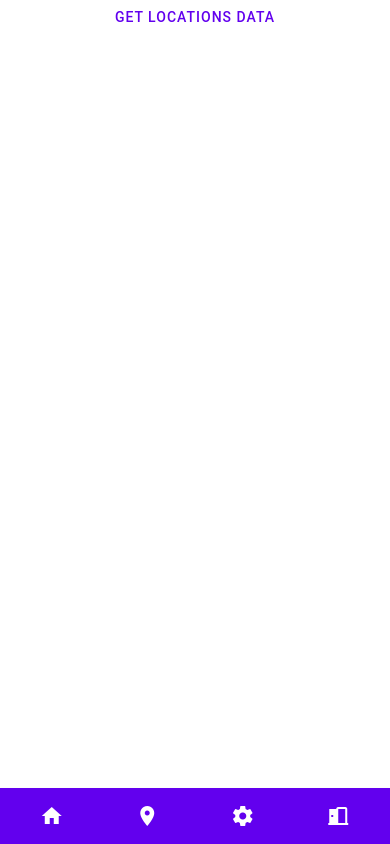
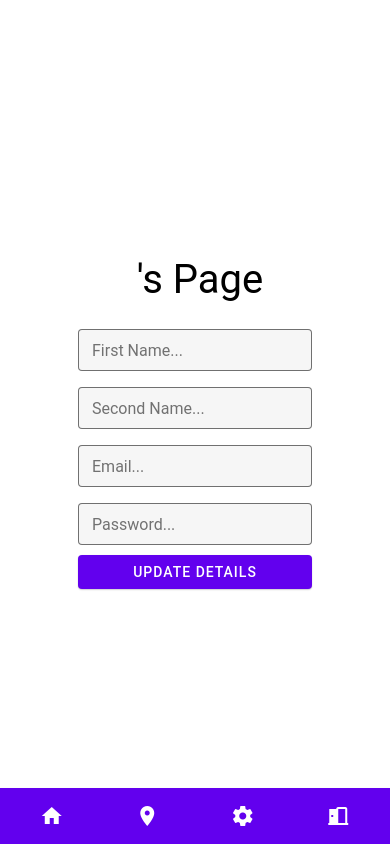
Before and after one commit to DontChewOnChewie/Coffida-Mobile-Application-Development, a React Native app in the folder Coffida/: screen / in a window 390 px wide. Built offline with nearby package versions, Linux system fonts and the light colour scheme; no server answers.

Commit message:
User Get and Patch Endpoints
Added a user page and hit both GET and PATCH endpoints for /user/{user_id}.

```diff
--- a/Coffida/App.js
+++ b/Coffida/App.js
@@ -3,13 +3,14 @@ import {Text, View, StyleSheet} from 'react-native';
 import SignUp from './components/screens/signup';
 import Login from './components/screens/login';
 import Logout from './components/screens/logout';
-import Home from './components/screens/home'
+import Home from './components/screens/home';
+import User from './components/screens/user';
 
 const App = () => {
 
   return (
     <View style={styles.container}>
-      <Home/>
+      <User id="8"/>
     </View>
   );
 
--- /dev/null
+++ b/Coffida/components/InputHandler.js
@@ -0,0 +1 @@
+/*  Everything to do with user input validation. */
--- a/Coffida/components/screens/user/index.js
+++ b/Coffida/components/screens/user/index.js
@@ -1,12 +1,118 @@
-import React from 'react';
-import {View, Text} from 'react-native';
+import React, { useEffect, useState } from 'react';
+import { View, ToastAndroid } from 'react-native';
+import { Button, TextInput, Text } from 'react-native-paper';
 import styles from './styles'
+import NavBar from '../../navbar';
+import AsyncStoreHelper from '../../AsyncStoreHelper';
 
 const User = (props) => {
+    const [firstName, setFirstName] = useState("");
+    const [secondName, setSecondName] = useState("");
+    const [email, setEmail] = useState("");
+    const [password, setPassword] = useState("");
+
+    const get_user_details = async () => {
+        try { var token =  JSON.parse(await AsyncStoreHelper.get_credentials()).token; }
+        catch (error) { return; /* Catch for if no token stored. */ }
+
+        fetch(`http://10.0.2.2:3333/api/1.0.0/user/${props.id}`, {
+            method : "get",
+            headers: {
+                'Content-Type': "application/json",
+                "X-Authorization": token
+            },
+        })
+        .then( (res) => {
+           if (res.status == 200) {
+               console.log("Good Status");
+               return res.json();
+           }
+           else console.log("Something went wrong with the status.");
+        })
+        .then( (data) => {
+            setFirstName(data.first_name);
+            setSecondName(data.last_name);
+            setEmail(data.email);
+        })
+        .catch( (message) => { console.log("ERROR " + message); });
+    }
+
+    const get_user_detail_changes_object = () => {
+        const return_object = {}
+        if (firstName !== "") return_object.first_name = firstName;
+        if (secondName !== "") return_object.last_name = secondName;
+        if (email !== "") return_object.email = email;
+        if (password !== "") return_object.password = password;
+        return return_object;
+    }
+
+    const change_user_details = async() => {
+        const user_changes = get_user_detail_changes_object();
+        try { var token =  JSON.parse(await AsyncStoreHelper.get_credentials()).token; }
+        catch (error) { return; /* Catch for if no token stored. */ }
+
+        fetch(`http://10.0.2.2:3333/api/1.0.0/user/${props.id}`, {
+            method : "patch",
+            headers: {
+                'Content-Type': "application/json",
+                "X-Authorization": token
+            },
+
+            body: JSON.stringify(user_changes)
+        })
+        .then( (res) => {
+           if (res.status == 200) {
+               console.log("Good Status");
+               ToastAndroid.showWithGravity("Successfully Updated your Account!", ToastAndroid.SHORT, ToastAndroid.CENTER);
+           }
+           else console.log("Something went wrong with the status.");
+        }).catch( (message) => { console.log("ERROR " + message); });
+    }
+
+    useEffect(() => {
+        get_user_details();
+    }, []);
 
     return (
-        <View>
-            <Text>User Screen</Text>
+        <View style={styles.container}>
+
+            <Text style={styles.title}>{firstName} {secondName}'s Page</Text>
+
+            <TextInput
+            mode="outlined"
+            style={styles.input}
+            onChangeText={ text => setFirstName(text) }
+            value={firstName}
+            placeholder={"First Name..."}/>
+
+            <TextInput
+            mode="outlined"
+            style={styles.input}
+            onChangeText={ text => setSecondName(text) }
+            value={secondName}
+            placeholder={"Second Name..."}/>
+
+            <TextInput
+            mode="outlined"
+            style={styles.input}
+            onChangeText={ text => setEmail(text) }
+            value={email}
+            placeholder={"Email..."}/>
+
+            <TextInput
+            mode="outlined"
+            style={styles.input}
+            onChangeText={ text => setPassword(text) }
+            value={password}
+            placeholder={"Password..."}
+            secureTextEntry={true}/>
+
+            <Button
+            style={styles.loginButton}
+            mode="contained"
+            onPress={ () => change_user_details() }>
+            Update Details</Button>
+            <NavBar/>
         </View>
     );
 
--- a/Coffida/components/screens/user/styles.js
+++ b/Coffida/components/screens/user/styles.js
@@ -2,6 +2,28 @@ import {StyleSheet} from 'react-native';
 
 const styles = StyleSheet.create({
 
+    container : {
+        width: '100%',
+        height: '100%',
+        alignItems: 'center',
+        justifyContent: 'center',
+    },
+
+    title : {
+        fontSize: 40,
+        marginBottom: 20,
+    },
+
+    input : {
+        width: '60%',
+        height: 40,
+        marginBottom: 10,
+    },
+
+    loginButton : {
+        width: '60%',
+    },
+
 });
 
 export default styles;
```
